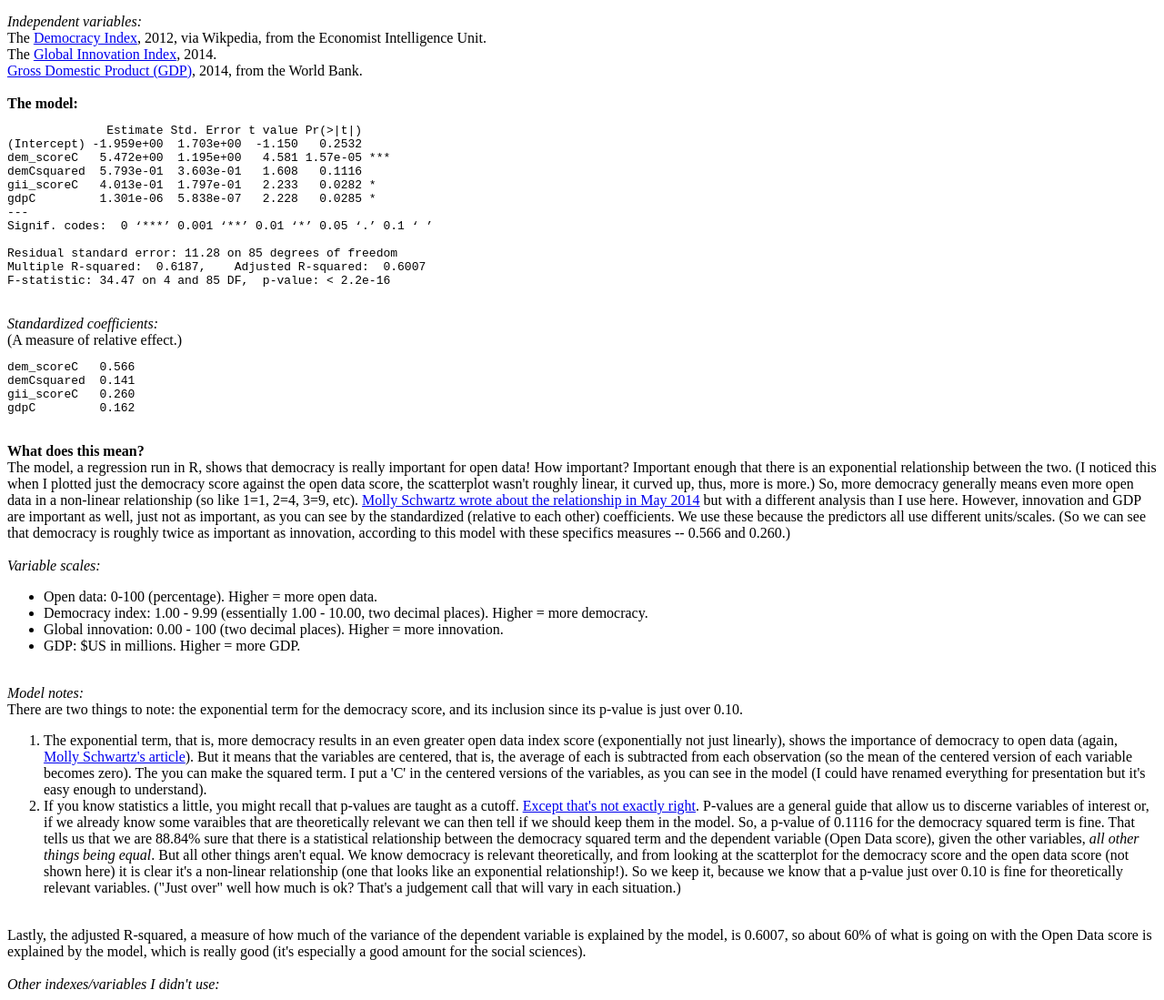
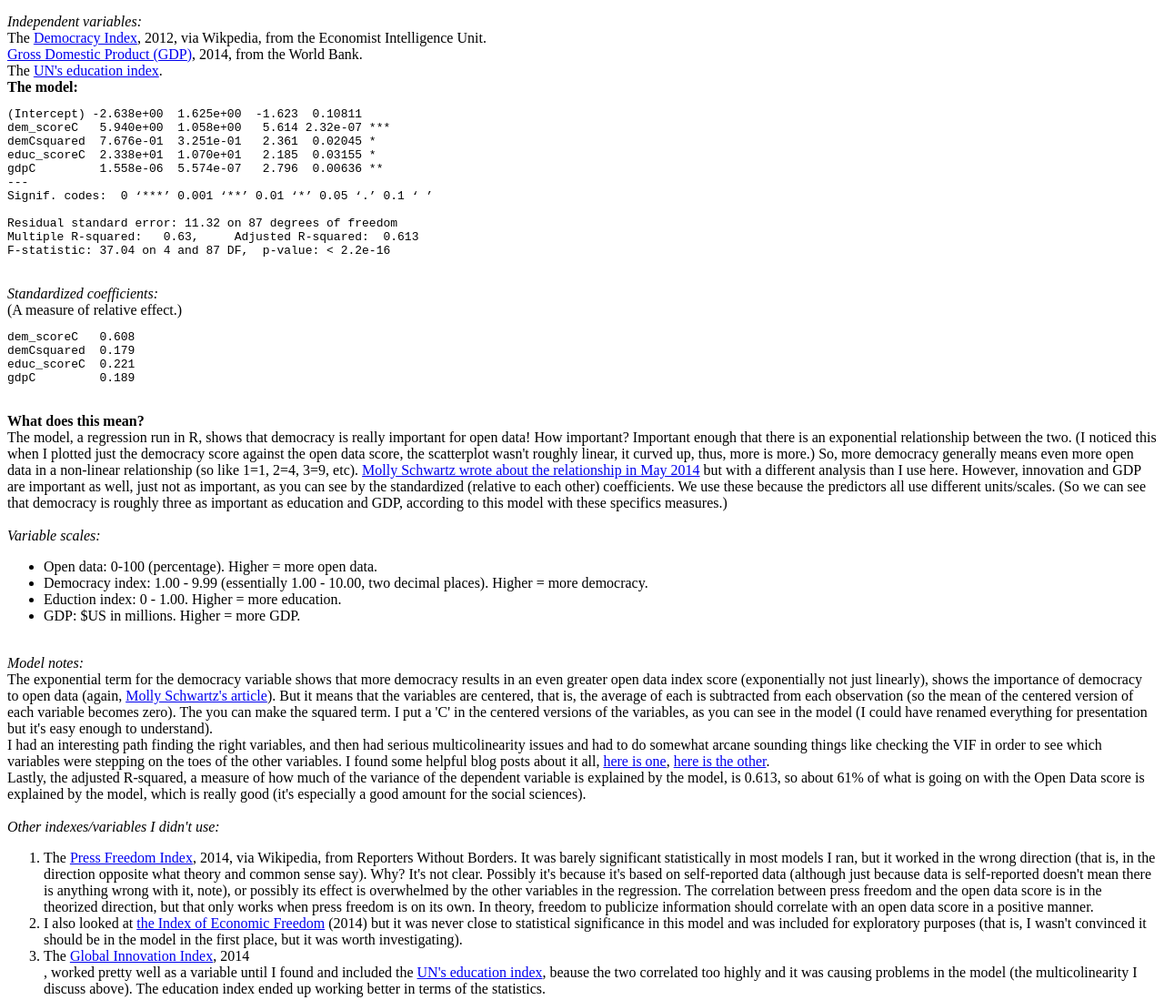
Before and after one commit to natpoor/natpoor.github.io, a plain HTML site: page index.html in a window 1280 px wide. Shown: the part 1380-2479 px from the top of the page at 91% size. Drawn offline with nearby package versions, Linux system fonts and the light colour scheme.

Commit message:
Update index.html
Updated for improved model which uses the UN education index instead of the GII due to multicollinearity issues.

```diff
--- a/index.html
+++ b/index.html
@@ -72,7 +72,8 @@ body
  GDP may be of interest, as creating digital data, organizing it, and making it digitally available all take economic resources.
  <br /><br />
  The graph uses D3.js for the visualization, in part so I could learn a bit of D3. It isn't very complex as D3 visualizations are,
- but I think the mouseover tool tips are a nice addition to regular static graphs.
+ but I think the mouseover tool tips are a nice addition to regular static graphs. (I had to jitter some of the points and then
+ hand-tweak some of the text label positions.)
  <br /><br />
 <b>Indexes used:</b><br />
 <i>Dependent variable:</i><br />
@@ -80,31 +81,30 @@ The <a href="http://index.okfn.org/place/">Global Open Data Index</a>, 2014, fro
 <br />
 <i>Independent variables:</i><br />
 The <a href="https://en.wikipedia.org/wiki/Democracy_Index">Democracy Index</a>, 2012, via Wikpedia, from the Economist Intelligence Unit.<br />
-The <a href="http://www.globalinnovationindex.org/">Global Innovation Index</a>, 2014.<br />
 <a href="http://data.worldbank.org/indicator/NY.GDP.MKTP.CD">Gross Domestic Product (GDP)</a>, 2014, from the World Bank.<br />
+The <a href="http://hdr.undp.org/en/content/education-index">UN's education index</a>.
 <br />
 <b>The model:</b><br />
 <pre>
-              Estimate Std. Error t value Pr(>|t|)
-(Intercept) -1.959e+00  1.703e+00  -1.150   0.2532
-dem_scoreC   5.472e+00  1.195e+00   4.581 1.57e-05 ***
-demCsquared  5.793e-01  3.603e-01   1.608   0.1116
-gii_scoreC   4.013e-01  1.797e-01   2.233   0.0282 *
-gdpC         1.301e-06  5.838e-07   2.228   0.0285 *
+(Intercept) -2.638e+00  1.625e+00  -1.623  0.10811
+dem_scoreC   5.940e+00  1.058e+00   5.614 2.32e-07 ***
+demCsquared  7.676e-01  3.251e-01   2.361  0.02045 *
+educ_scoreC  2.338e+01  1.070e+01   2.185  0.03155 *
+gdpC         1.558e-06  5.574e-07   2.796  0.00636 **
 ---
 Signif. codes:  0 ‘***’ 0.001 ‘**’ 0.01 ‘*’ 0.05 ‘.’ 0.1 ‘ ’
 
-Residual standard error: 11.28 on 85 degrees of freedom
-Multiple R-squared:  0.6187,	Adjusted R-squared:  0.6007
-F-statistic: 34.47 on 4 and 85 DF,  p-value: < 2.2e-16
+Residual standard error: 11.32 on 87 degrees of freedom
+Multiple R-squared:   0.63,	Adjusted R-squared:  0.613
+F-statistic: 37.04 on 4 and 87 DF,  p-value: < 2.2e-16
 </pre><br />
 <i>Standardized coefficients:</i><br />
 (A measure of relative effect.)
 <pre>
-dem_scoreC   0.566
-demCsquared  0.141
-gii_scoreC   0.260
-gdpC         0.162
+dem_scoreC   0.608
+demCsquared  0.179
+educ_scoreC  0.221
+gdpC         0.189
 </pre>
 <br />
 <b>What does this mean?</b><br />
@@ -115,37 +115,32 @@ even more open data in a non-linear relationship (so like 1=1, 2=4, 3=9, etc).
 <a href="http://www.rstreet.org/2014/05/22/democracy-and-open-data-are-the-two-linked/">Molly Schwartz wrote about the
 relationship in May 2014</a> but with a different analysis than I use here. However, innovation and GDP are important as well,
 just not as important, as you can see by the standardized (relative to each other) coefficients. We use these because
-the predictors all use different units/scales. (So we can see that democracy is roughly twice as important as innovation,
-according to this model with these specifics measures -- 0.566 and 0.260.)
+the predictors all use different units/scales. (So we can see that democracy is roughly three as important as education and GDP,
+according to this model with these specifics measures.)
 <br /><br />
 <i>Variable scales:</i><br />
 <ul>
  <li>Open data: 0-100 (percentage). Higher = more open data.</li>
  <li>Democracy index: 1.00 - 9.99 (essentially 1.00 - 10.00, two decimal places). Higher = more democracy.</li>
- <li>Global innovation: 0.00 - 100 (two decimal places). Higher = more innovation.</li>
+ <li>Eduction index: 0 - 1.00. Higher = more education.</li>
  <li>GDP: $US in millions. Higher = more GDP.</li>
 </ul>
 <br />
 <i>Model notes:</i><br />
-There are two things to note: the exponential term for the democracy score, and its inclusion since its p-value is just over 0.10.
-<ol>
-<li>The exponential term, that is, more democracy results in an even greater open data index score (exponentially not just linearly),
+The exponential term for the democracy variable shows that more democracy results in an even greater open data index score (exponentially not just linearly),
 shows the importance of democracy to open data (again, <a href="http://www.rstreet.org/2014/05/22/democracy-and-open-data-are-the-two-linked/">Molly Schwartz's article</a>). But it means that the variables are centered, that is, the average of each is subtracted
 from each observation (so the mean of the centered version of each variable becomes zero). The you can make the squared term.
 I put a 'C' in the centered versions of the variables, as you can see in the model (I could have renamed everything for
-presentation but it's easy enough to understand).</li>
-<li>If you know statistics a little, you might recall that p-values are taught as a cutoff. <a href="http://www.nature.com/news/scientific-method-statistical-errors-1.14700">Except that's not exactly right</a>.
-P-values are a general guide that allow us to discerne variables of interest or, if we already know some varaibles that are theoretically
-relevant we can then tell if we should keep them in the model. So, a p-value of 0.1116 for the democracy squared term is fine.
-That tells us that we are 88.84% sure that there is a statistical relationship between the democracy squared term and the dependent variable (Open Data score),
-given the other variables, <i>all other things being equal</i>. But all other things aren't equal. We know democracy is relevant theoretically,
-and from looking at the scatterplot for the democracy score and the open data score (not shown here) it is clear it's a non-linear relationship
-(one that looks like an exponential relationship!). So we keep it, because we know that a p-value just over 0.10 is fine for theoretically relevant variables.
-("Just over" well how much is ok? That's a judgement call that will vary in each situation.)</li>
-</ol>
+presentation but it's easy enough to understand).
+<br />
+I had an interesting path finding the right variables, and then had serious multicolinearity issues and had to do somewhat
+arcane sounding things like checking the VIF in order to see which variables were stepping on the toes of the other variables.
+I found some helpful blog posts about it all,
+<a href="http://blog.minitab.com/blog/understanding-statistics/handling-multicollinearity-in-regression-analysis">here is one</a>,
+<a href="http://blog.minitab.com/blog/adventures-in-statistics/what-are-the-effects-of-multicollinearity-and-when-can-i-ignore-them">here is the other</a>.
 <br />
 Lastly, the adjusted R-squared, a measure of how much of the variance of the dependent variable is explained by the model,
-is 0.6007, so about 60% of what is going on with the Open Data score is explained by the model, which is really good
+is 0.613, so about 61% of what is going on with the Open Data score is explained by the model, which is really good
 (it's especially a good amount for the social sciences).
 <br /><br />
 <i>Other indexes/variables I didn't use:</i>
@@ -162,9 +157,10 @@ is on its own. In theory, freedom to publicize information should correlate with
  but it was never close to statistical significance in this model and was included for exploratory purposes (that is, I wasn't
  convinced it should be in the model in the first place, but it was worth investigating).
 </li>
-<li>Lastly, I included the <a href="http://hdr.undp.org/en/content/education-index">UN's education index</a>,
-and although it sounds like a good bet in terms of theory (the population must be educated to code for data)
-and on its own it had a decent correlation with open data (>0.6), in the model it was not near to statistical significance.
+<li>The <a href="http://www.globalinnovationindex.org/">Global Innovation Index</a>, 2014<br />, worked pretty well as a
+variable until I found and included the <a href="http://hdr.undp.org/en/content/education-index">UN's education index</a>,
+beause the two correlated too highly and it was causing problems in the model (the multicolinearity I discuss above).
+The education index ended up working better in terms of the statistics.
 </li>
 </ol>
 </div>
```
